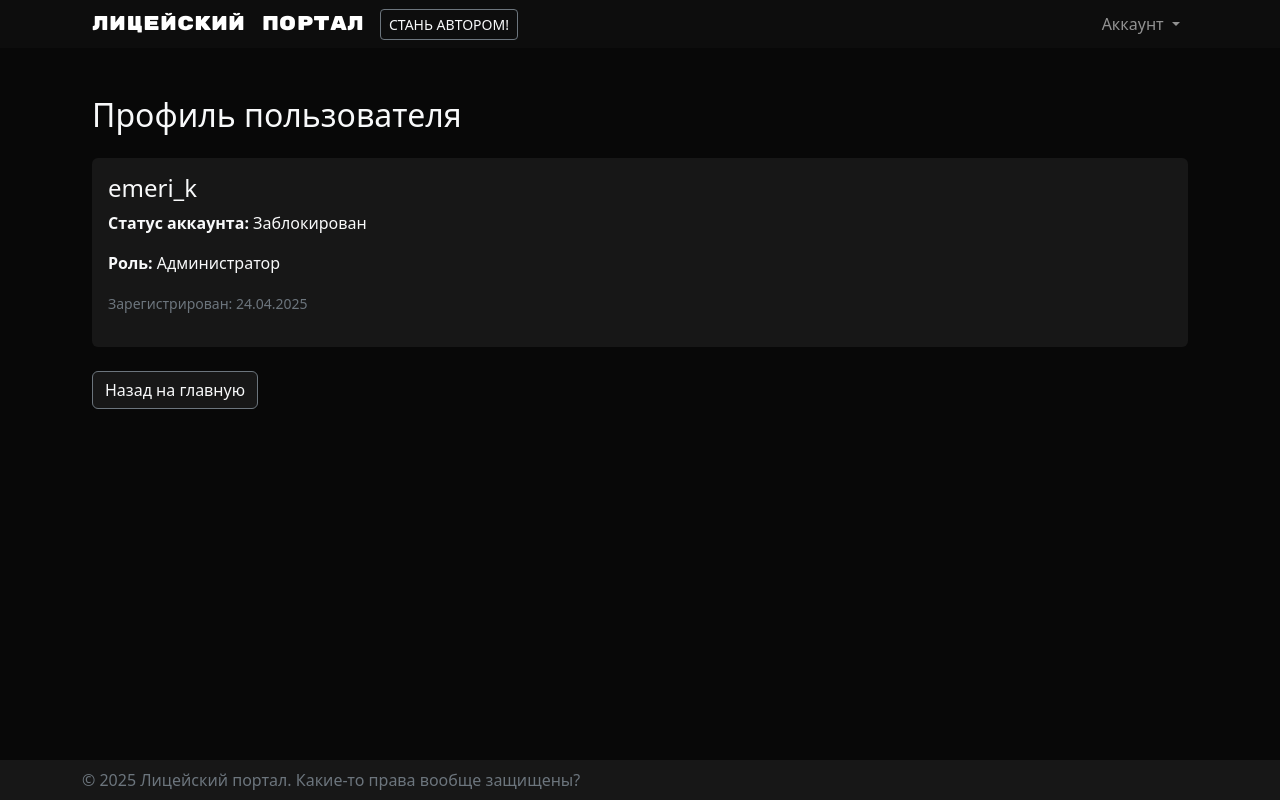
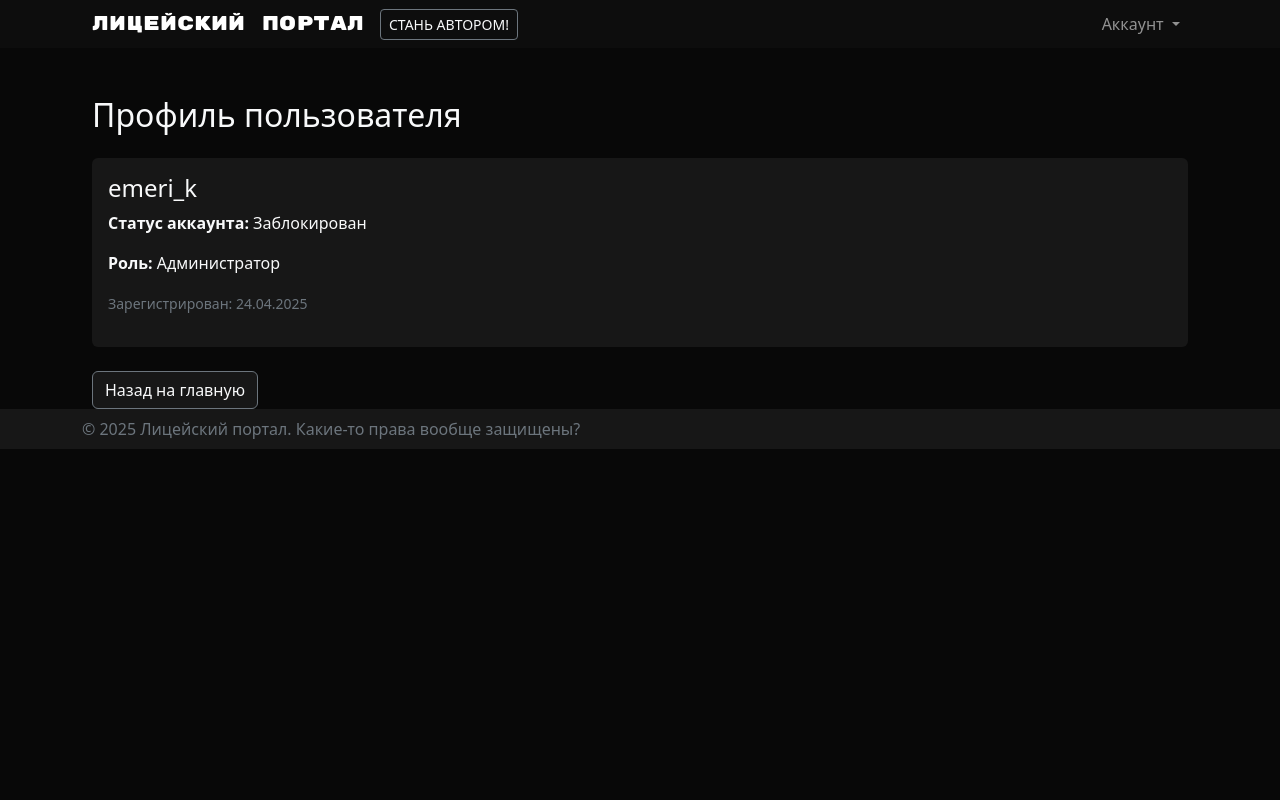
Before and after one commit to emerikko/news, a Flask app: page /profile/1 in a window 1280 px wide. Run offline with Flask 3, Linux system fonts and the light colour scheme; data comes from the database, SQL or seed files in the repository.

Commit message:
Design Changes

```diff
--- a/static/css/main.css
+++ b/static/css/main.css
@@ -1,11 +1,7 @@
-html, body {
-  height: 100%;
-  margin: 0;
-}
-
 html, body {
   display: flex;
   flex-direction: column;
+  background-color: #080808;
 }
 
 .navbar.bg-dark,
```
